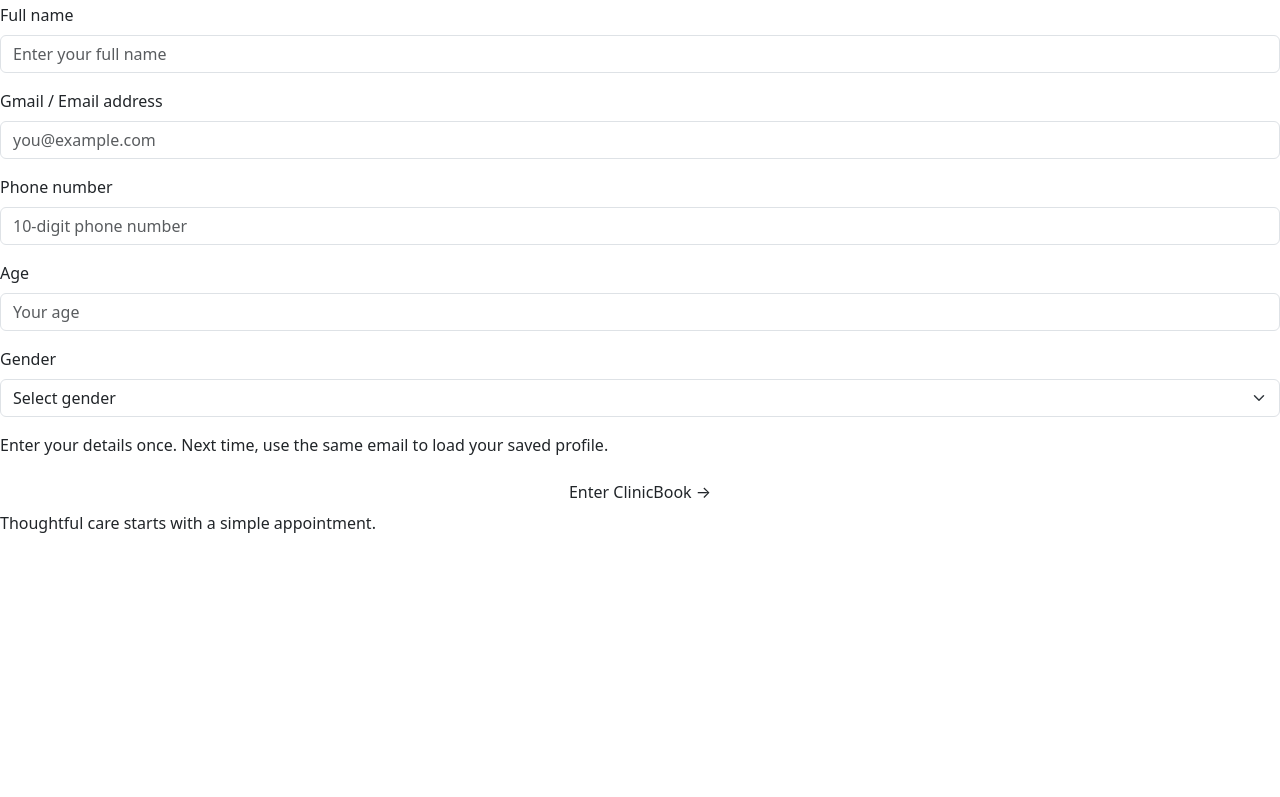
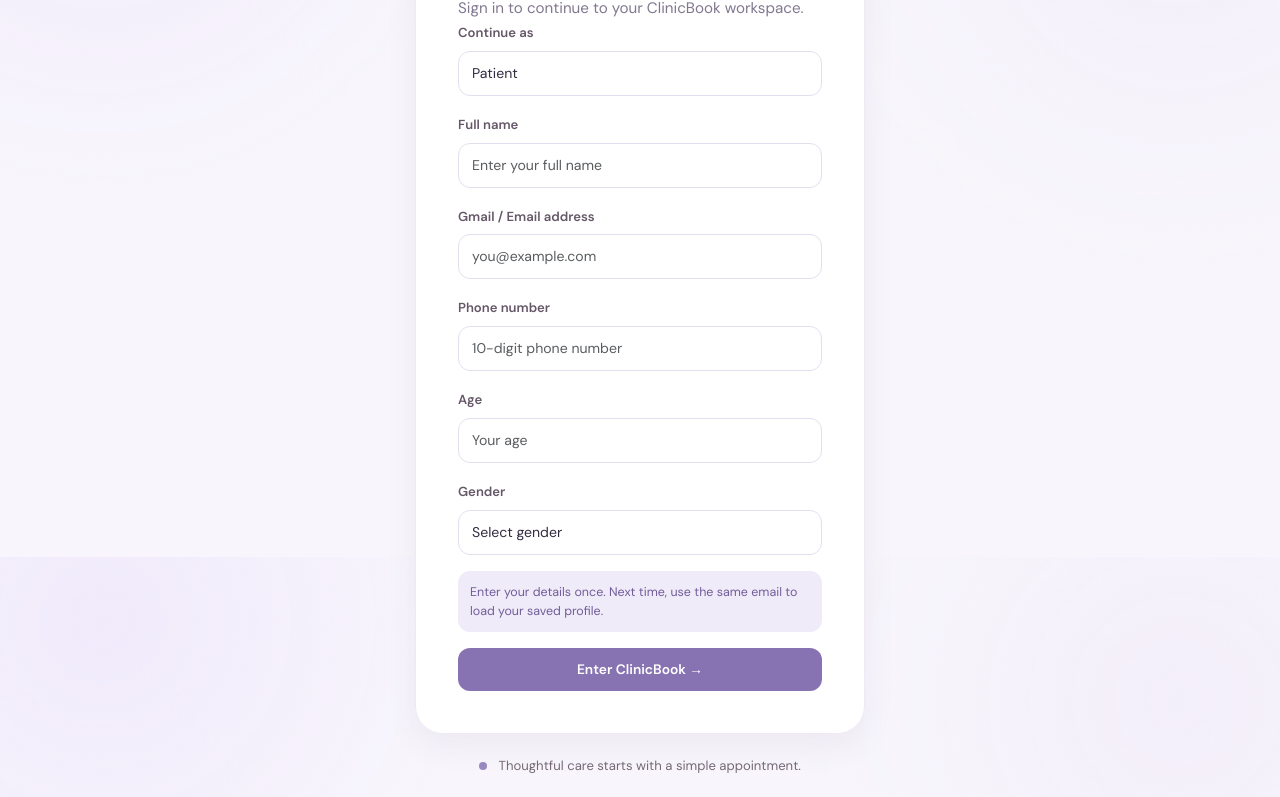
Before and after one commit to vijayalakshmeeidk-coder/clinicbookOJT, a plain HTML site: page dashboard.html in a window 1280 px wide. Shown: the part 243-1040 px from the top of the page. Before the commit the page ends 800 px from the top, so only its background shows below. Drawn offline with nearby package versions, Linux system fonts and the light colour scheme.

Commit message:
Replace final.css and final.js with style.css and dashboard.js

```diff
--- a/dashboard.html
+++ b/dashboard.html
@@ -10,7 +10,7 @@
   <link crossorigin="" href="https://fonts.gstatic.com" rel="preconnect"/>
   <link href="https://fonts.googleapis.com/css2?family=DM+Serif+Display&amp;family=DM+Sans:wght@400;500;600;700&amp;display=swap" rel="stylesheet"/>
   <link href="https://cdn.jsdelivr.net/npm/bootstrap@5.3.3/dist/css/bootstrap.min.css" rel="stylesheet"/>
-  <link href="final.css" rel="stylesheet"/>
+  <link href="style.css" rel="stylesheet"/>
  </head>
  <body>
   <div class="page-glow">
@@ -488,7 +488,7 @@
   </div>
   <script src="https://cdn.jsdelivr.net/npm/bootstrap@5.3.3/dist/js/bootstrap.bundle.min.js">
   </script>
-  <script src="final.js">
+  <script src="dashboard.js">
   </script>
  </body>
 </html>
```
